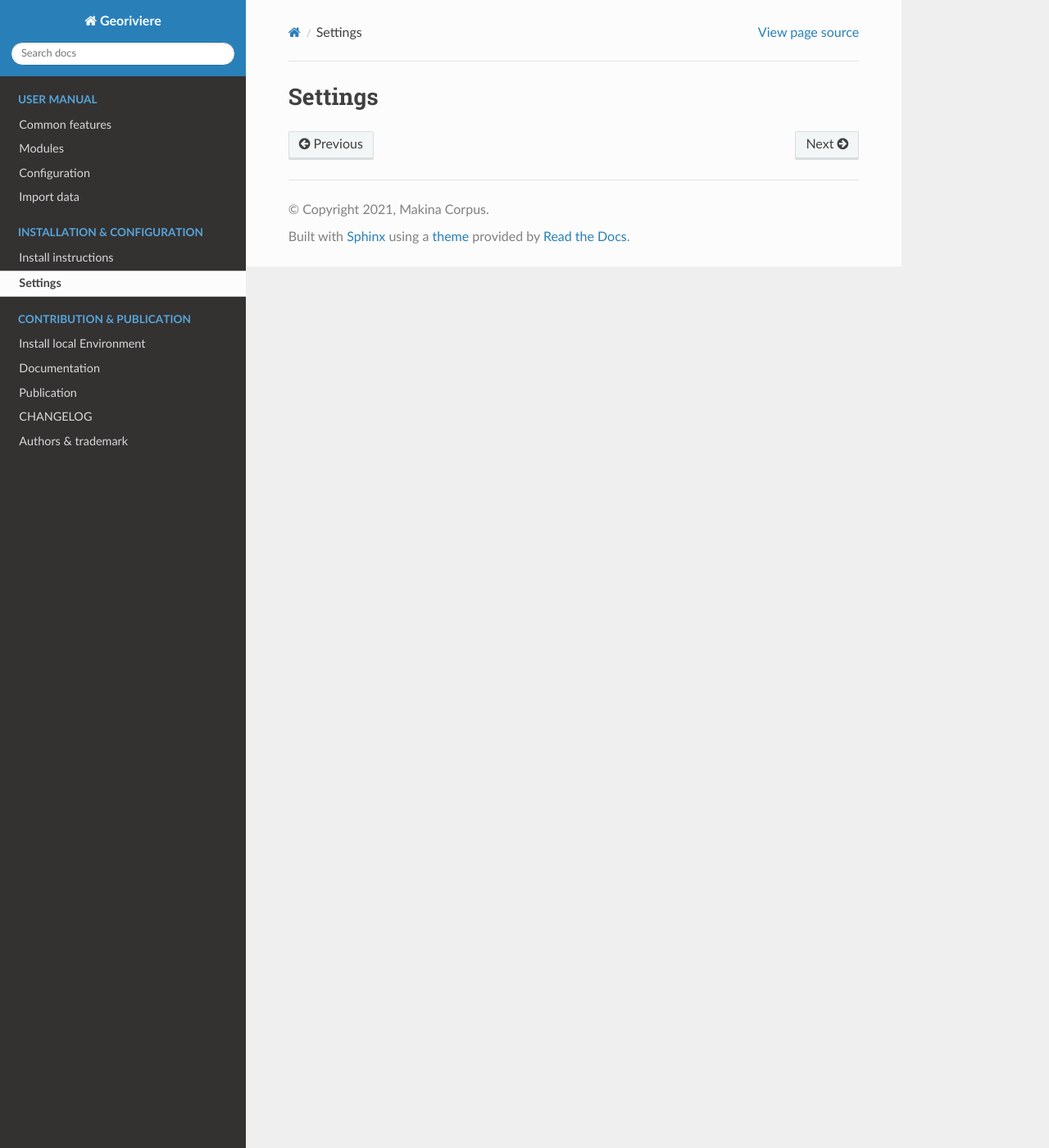
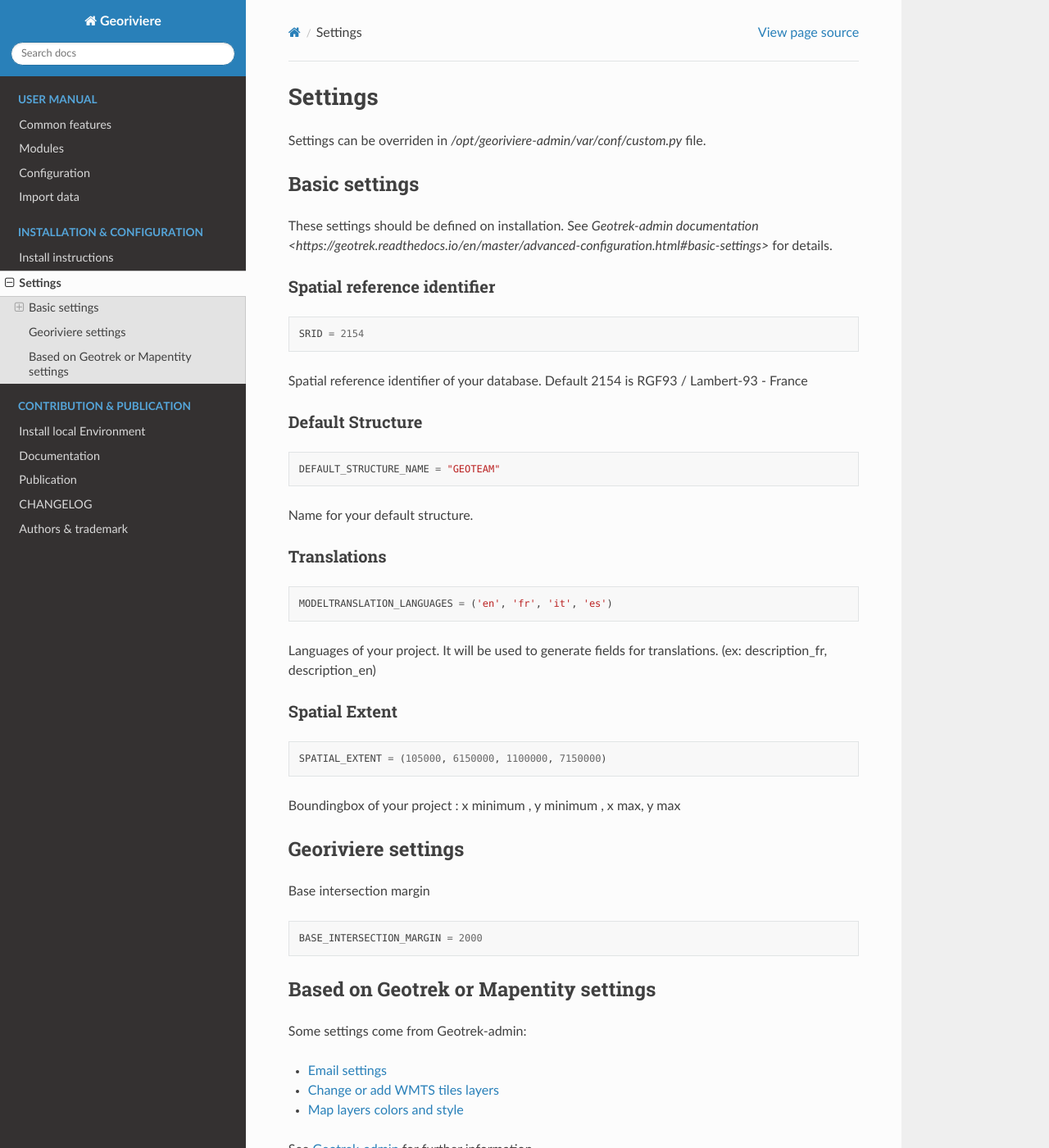
Before and after one commit to Georiviere/Georiviere-admin, a Sphinx documentation site: the page built from docs/install/settings.rst, in a window 1280 px wide and 1400 px high. Shown: the whole window at 82% size. Built offline with Sphinx 7.4.7 and the Read the Docs theme 2.0.0, drawn with Linux system fonts in a browser that asks for light colours; the version number could not be read and is left out; some of the changed text lies outside the part shown.

Commit message:
Details on settings

```diff
--- a/docs/install/settings.rst
+++ b/docs/install/settings.rst
@@ -1,2 +1,74 @@
 Settings
 ========
+
+Settings can be overriden in `/opt/georiviere-admin/var/conf/custom.py` file.
+
+
+Basic settings
+--------------
+
+These settings should be defined on installation.
+See `Geotrek-admin documentation <https://geotrek.readthedocs.io/en/master/advanced-configuration.html#basic-settings>`
+for details.
+
+
+Spatial reference identifier
+''''''''''''''''''''''''''''
+
+::
+
+    SRID = 2154
+
+Spatial reference identifier of your database. Default 2154 is RGF93 / Lambert-93 - France
+
+
+Default Structure
+'''''''''''''''''
+
+::
+
+    DEFAULT_STRUCTURE_NAME = "GEOTEAM"
+
+Name for your default structure.
+
+
+Translations
+''''''''''''
+
+::
+
+   MODELTRANSLATION_LANGUAGES = ('en', 'fr', 'it', 'es')
+
+Languages of your project. It will be used to generate fields for translations. (ex: description_fr, description_en)
+
+
+Spatial Extent
+''''''''''''''
+
+::
+
+    SPATIAL_EXTENT = (105000, 6150000, 1100000, 7150000)
+
+Boundingbox of your project : x minimum , y minimum , x max, y max
+
+
+Georiviere settings
+-------------------
+
+Base intersection margin
+
+::
+
+    BASE_INTERSECTION_MARGIN = 2000
+
+
+Based on Geotrek or Mapentity settings
+--------------------------------------
+
+Some settings come from Geotrek-admin:
+
+* `Email settings <https://geotrek.readthedocs.io/en/master/advanced-configuration.html#email-settings>`_
+* `Change or add WMTS tiles layers <https://geotrek.readthedocs.io/en/master/advanced-configuration.html#change-or-add-wmts-tiles-layers-ign-osm-mapbox>`_
+* `Map layers colors and style <https://geotrek.readthedocs.io/en/master/advanced-configuration.html#map-layers-colors-and-style>`_
+
+See `Geotrek-admin <https://geotrek.readthedocs.io/en/master/advanced-configuration.html>`_ for further information.
```
Also changed, not shown: 1 other file.
